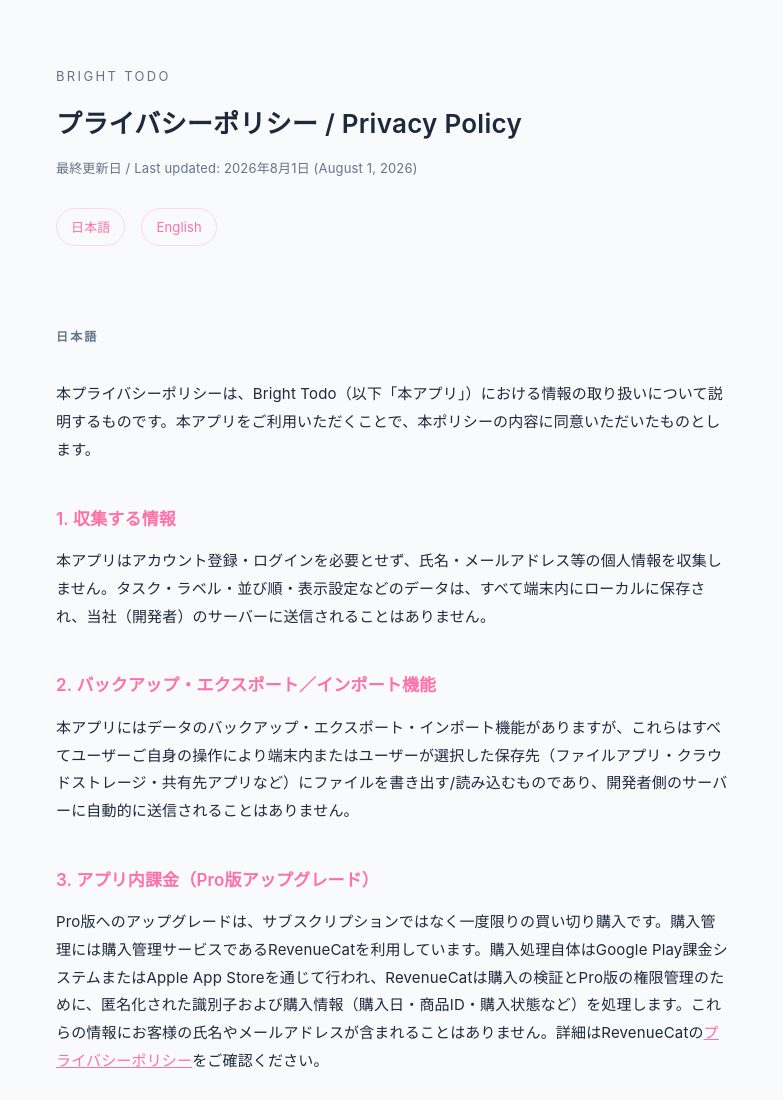
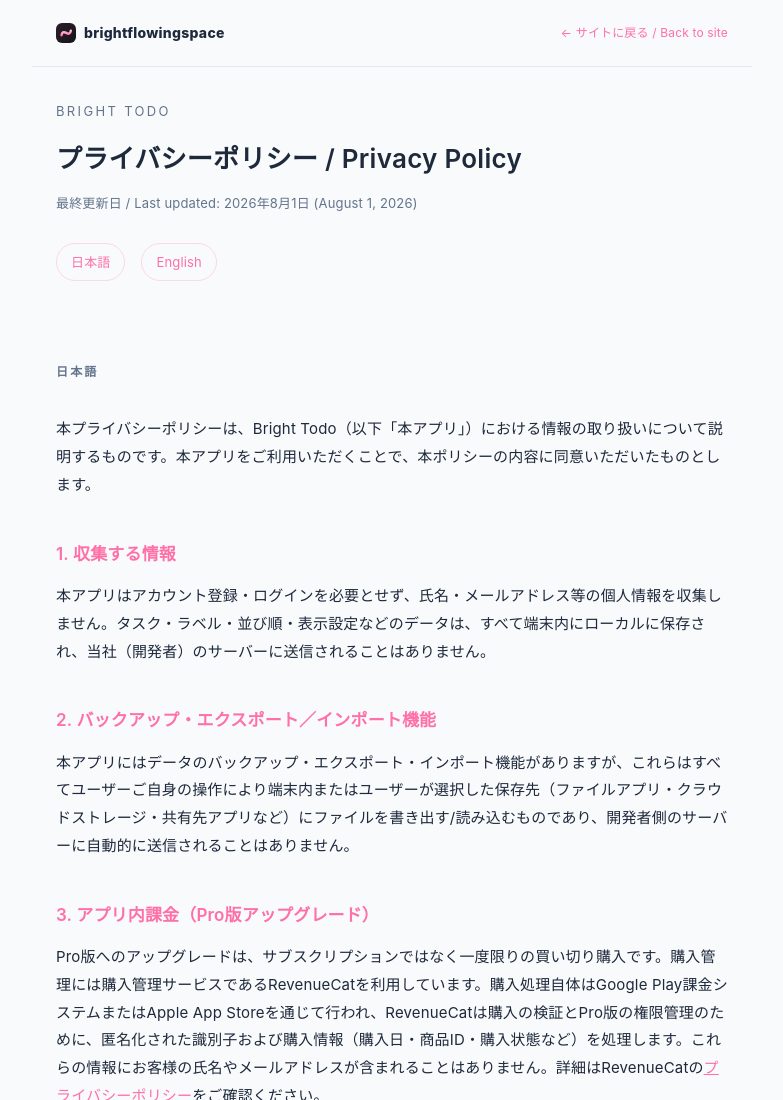
Before and after one commit to brightflowingspace/bright_todo_privacy, a plain HTML site: page index.html in a window 1280 px wide. Shown: the top 1100 px of the page, without its empty margins (248-1031 px from the left). Drawn offline with Linux system fonts and the light colour scheme.

Commit message:
feat: brightflowingspaceサイトへ戻れるヘッダーを追加
プライバシーポリシー・サポートページ両方に、ロゴ+ワードマークと「サイトに戻る」リンクを含む共通ヘッダーを追加。

Co-Authored-By: Claude Sonnet 5 <noreply@anthropic.com>

```diff
--- a/index.html
+++ b/index.html
@@ -36,8 +36,36 @@
   .wrap {
     max-width: 720px;
     margin: 0 auto;
-    padding: 64px 24px 96px;
+    padding: 32px 24px 96px;
   }
+  .site-header {
+    max-width: 720px;
+    margin: 0 auto;
+    padding: 20px 24px;
+    display: flex;
+    align-items: center;
+    justify-content: space-between;
+    gap: 16px;
+    border-bottom: 1px solid var(--border);
+  }
+  .site-header-brand {
+    display: flex;
+    align-items: center;
+    gap: 8px;
+    text-decoration: none;
+    color: var(--fg);
+    font-weight: 800;
+    font-size: 14px;
+    letter-spacing: 0.02em;
+  }
+  .site-header-brand img { border-radius: 6px; display: block; }
+  .site-header-back {
+    font-size: 12px;
+    color: var(--accent);
+    text-decoration: none;
+    white-space: nowrap;
+  }
+  .site-header-back:hover { text-decoration: underline; }
   header.top {
     margin-bottom: 56px;
   }
@@ -106,6 +134,13 @@
 </style>
 </head>
 <body>
+<header class="site-header">
+  <a href="https://brightflowingspace.netlify.app/" class="site-header-brand">
+    <img src="logo.svg" alt="brightflowingspace logo" width="20" height="20">
+    <span>brightflowingspace</span>
+  </a>
+  <a href="https://brightflowingspace.netlify.app/" class="site-header-back">&larr; サイトに戻る / Back to site</a>
+</header>
 <div class="wrap">
 
   <header class="top">
```
Also changed, not shown: support.html (+36 -1 lines), logo.svg (added).
